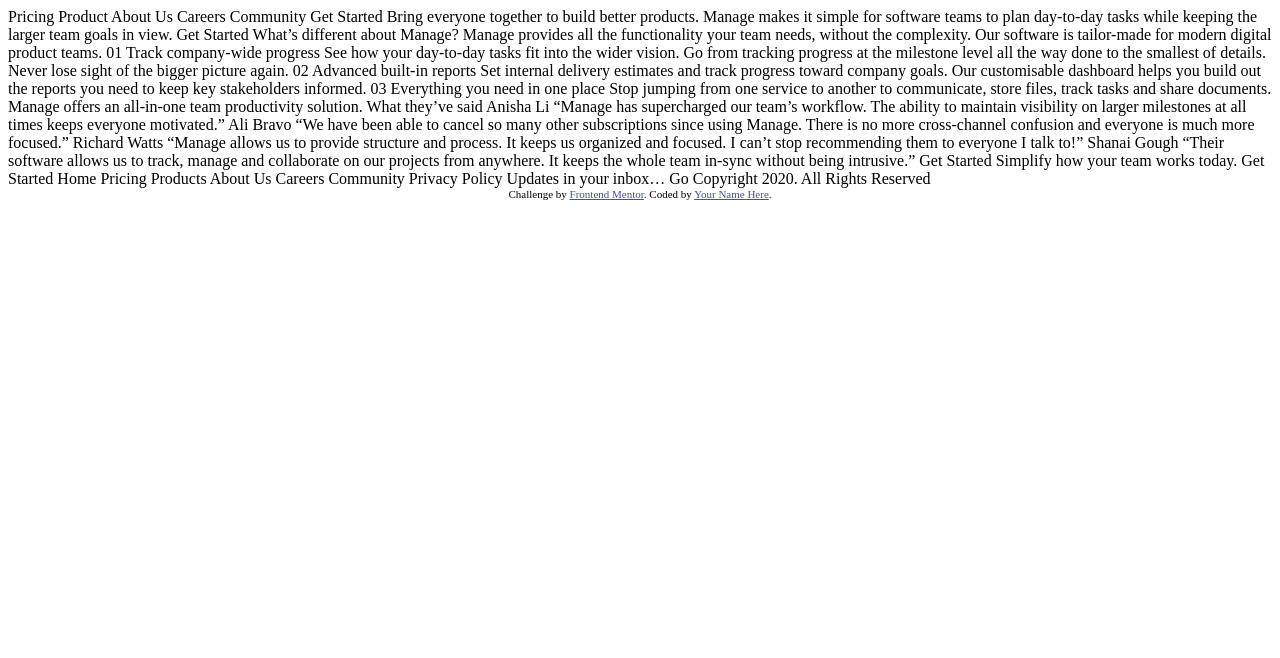
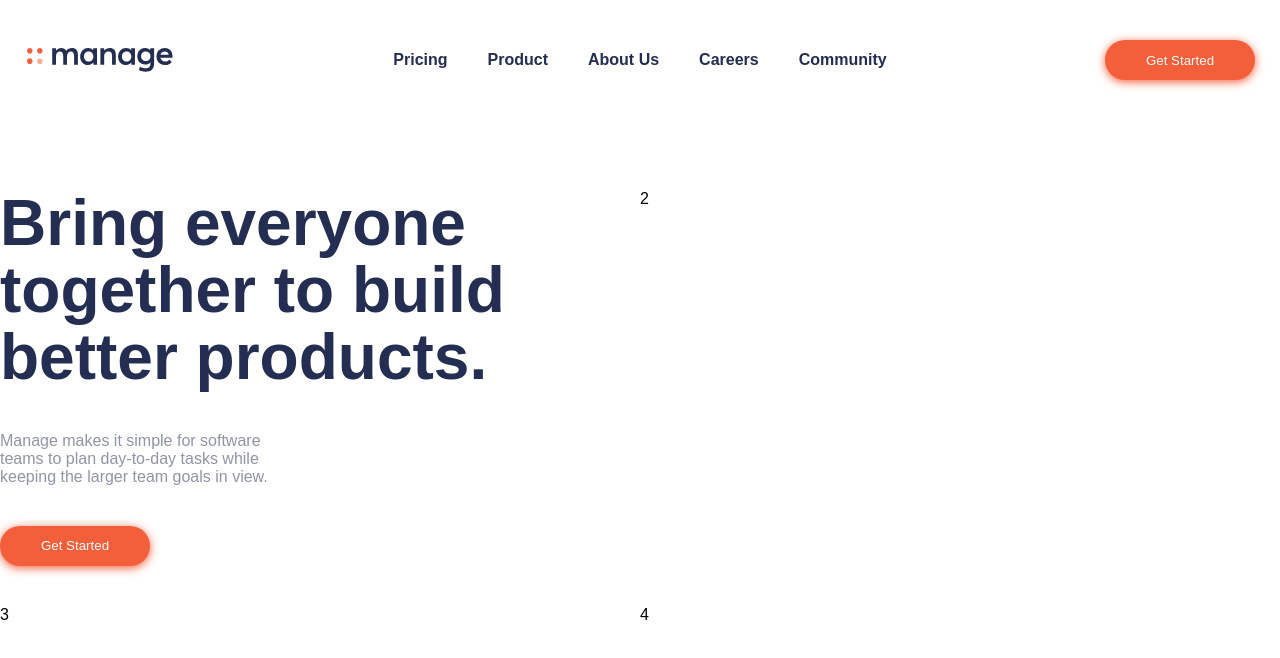
Before and after one commit to miguelsap/landing-reto-1, a plain HTML site: page index.html in a window 1280 px wide. Drawn offline with Linux system fonts and the light colour scheme; a web font is replaced by a local one.

Commit message:
Primera parte

```diff
--- /dev/null
+++ b/css/styles.css
@@ -0,0 +1,97 @@
+* {
+  margin: 0;
+  box-sizing: border-box;
+  padding: 0;
+}
+:root {
+  --vietnam: "Be Vietnam ", sans-serif;
+  --width: 1440px;
+  --color-naranja: hsl(12, 88%, 59%);
+  --color-azul-oscuro: hsl(228, 39%, 23%);
+  --color-plomo-claro: hsl(0, 0%, 98%);
+  --color-azul-claro: hsl(227, 12%, 61%);
+}
+body {
+  font-family: var(--vietnam);
+}
+.btn__started {
+  width: 200px;
+  display: flex;
+  justify-content: center;
+  align-items: center;
+}
+.btn__started-left {
+  justify-content: flex-start;
+}
+.btn__started > button {
+  border: none;
+  outline: none;
+  background-color: var(--color-naranja);
+  color: var(--color-plomo-claro);
+  width: 150px;
+  height: 40px;
+  border-radius: 30px;
+  box-shadow: var(--color-naranja) 0 2px 10px;
+}
+/* ---- HEADER ---- */
+.header {
+  max-width: var(--width);
+  display: flex;
+  margin: 0 auto;
+  height: 60px;
+  margin-top: 30px;
+}
+.header__list {
+  list-style: none;
+  display: flex;
+  flex: 1;
+  justify-content: center;
+  align-items: center;
+}
+.header__item {
+  margin: 0 20px;
+}
+.header__link {
+  text-decoration: none;
+  color: var(--color-azul-oscuro);
+  font-weight: 700;
+}
+.header__logo {
+  width: 200px;
+  display: flex;
+  justify-content: center;
+  align-items: center;
+}
+.header__nav {
+  flex: 1;
+  display: flex;
+}
+/* ---- HEADER ---- */
+
+/* ---- MAIN ---- */
+main {
+  max-width: var(--width);
+  display: flex;
+  flex-wrap: wrap;
+  margin: 100px auto 0 auto;
+}
+main section {
+  width: 50%;
+}
+.section1 {
+  display: flex;
+  flex-direction: column;
+}
+.section1 > * {
+  margin-bottom: 40px;
+}
+.section1__title {
+  color: var(--color-azul-oscuro);
+  font-size: 4rem;
+  line-height: 4.2rem;
+}
+.section1__paragraph {
+  color: var(--color-azul-claro);
+  width: 45%;
+}
+/* ---- MAIN ---- */
--- a/index.html
+++ b/index.html
@@ -1,101 +1,59 @@
 <!DOCTYPE html>
-<html lang="en">
+<html lang="es">
   <head>
-  <meta charset="UTF-8">
-  <meta name="viewport" content="width=device-width, initial-scale=1.0"> <!-- displays site properly based on user's device -->
-
-  <link rel="icon" type="image/png" sizes="32x32" href="./images/favicon-32x32.png">
-
-  <title>Frontend Mentor | Manage landing page</title>
-
-  <!-- Feel free to remove these styles or customise in your own stylesheet 👍 -->
-  <style>
-    .attribution { font-size: 11px; text-align: center; }
-    .attribution a { color: hsl(228, 45%, 44%); }
-  </style>
+    <meta charset="UTF-8" />
+    <meta name="viewport" content="width=device-width, initial-scale=1.0" />
+    <link
+      href="https://fonts.googleapis.com/css2?family=Be+Vietnam:wght@400;500;700&display=swap"
+      rel="stylesheet"
+    />
+    <link rel="stylesheet" href="./css/styles.css" />
+    <title>Document</title>
   </head>
   <body>
-
-  Pricing
-  Product
-  About Us
-  Careers
-  Community
-
-  Get Started
-
+    <header class="header">
+      <div class="header__logo">
+        <img src="./images/logo.svg" alt="logo" />
+      </div>
+      <nav class="header__nav">
+        <ul class="header__list">
+          <li class="header__item">
+            <a href="#" class="header__link">Pricing</a>
+          </li>
+          <li class="header__item">
+            <a href="#" class="header__link">Product</a>
+          </li>
+          <li class="header__item">
+            <a href="#" class="header__link">About Us</a>
+          </li>
+          <li class="header__item">
+            <a href="#" class="header__link">Careers</a>
+          </li>
+          <li class="header__item">
+            <a href="#" class="header__link">Community</a>
+          </li>
+        </ul>
+      </nav>
+      <div class="header__btn btn__started">
+        <button>Get Started</button>
+      </div>
+    </header>
+    <main>
+      <section class="section1">
+        <h1 class="section1__title">
           Bring everyone together to build better products.
-
-  Manage makes it simple for software teams to plan day-to-day
-  tasks while keeping the larger team goals in view.
-
-  Get Started
-
-  What’s different about Manage?
-
-  Manage provides all the functionality your team needs, without
-  the complexity. Our software is tailor-made for modern digital
-  product teams.
-
-  01
-  Track company-wide progress
-  See how your day-to-day tasks fit into the wider vision. Go from
-  tracking progress at the milestone level all the way done to the
-  smallest of details. Never lose sight of the bigger picture again.
-
-  02
-  Advanced built-in reports
-  Set internal delivery estimates and track progress toward company
-  goals. Our customisable dashboard helps you build out the reports
-  you need to keep key stakeholders informed.
-
-  03
-  Everything you need in one place
-  Stop jumping from one service to another to communicate, store files,
-  track tasks and share documents. Manage offers an all-in-one team
-  productivity solution.
-
-  What they’ve said
-
-  Anisha Li
-  “Manage has supercharged our team’s workflow. The ability to maintain
-  visibility on larger milestones at all times keeps everyone motivated.”
-
-  Ali Bravo
-  “We have been able to cancel so many other subscriptions since using
-  Manage. There is no more cross-channel confusion and everyone is much
-  more focused.”
-
-  Richard Watts
-  “Manage allows us to provide structure and process. It keeps us organized
-  and focused. I can’t stop recommending them to everyone I talk to!”
-
-  Shanai Gough
-  “Their software allows us to track, manage and collaborate on our projects
-  from anywhere. It keeps the whole team in-sync without being intrusive.”
-
-  Get Started
-
-  Simplify how your team works today.
-  Get Started
-
-  Home
-  Pricing
-  Products
-  About Us
-  Careers
-  Community
-  Privacy Policy
-
-  Updates in your inbox…
-  Go
-
-  Copyright 2020. All Rights Reserved
-
-
-  <div class="attribution">
-    Challenge by <a href="https://www.frontendmentor.io?ref=challenge" target="_blank">Frontend Mentor</a>.
-    Coded by <a href="#">Your Name Here</a>.
+        </h1>
+        <p class="section1__paragraph">
+          Manage makes it simple for software teams to plan day-to-day tasks
+          while keeping the larger team goals in view.
+        </p>
+        <div class="btn__started btn__started-left">
+          <button>Get Started</button>
         </div>
+      </section>
+      <section class="section2">2</section>
+      <section class="section3">3</section>
+      <section class="section4">4</section>
+    </main>
   </body>
 </html>
```
Also changed, not shown: index_tmp.html (added, +101 -0 lines). Lines whose indentation alone changed are shown as unchanged.
